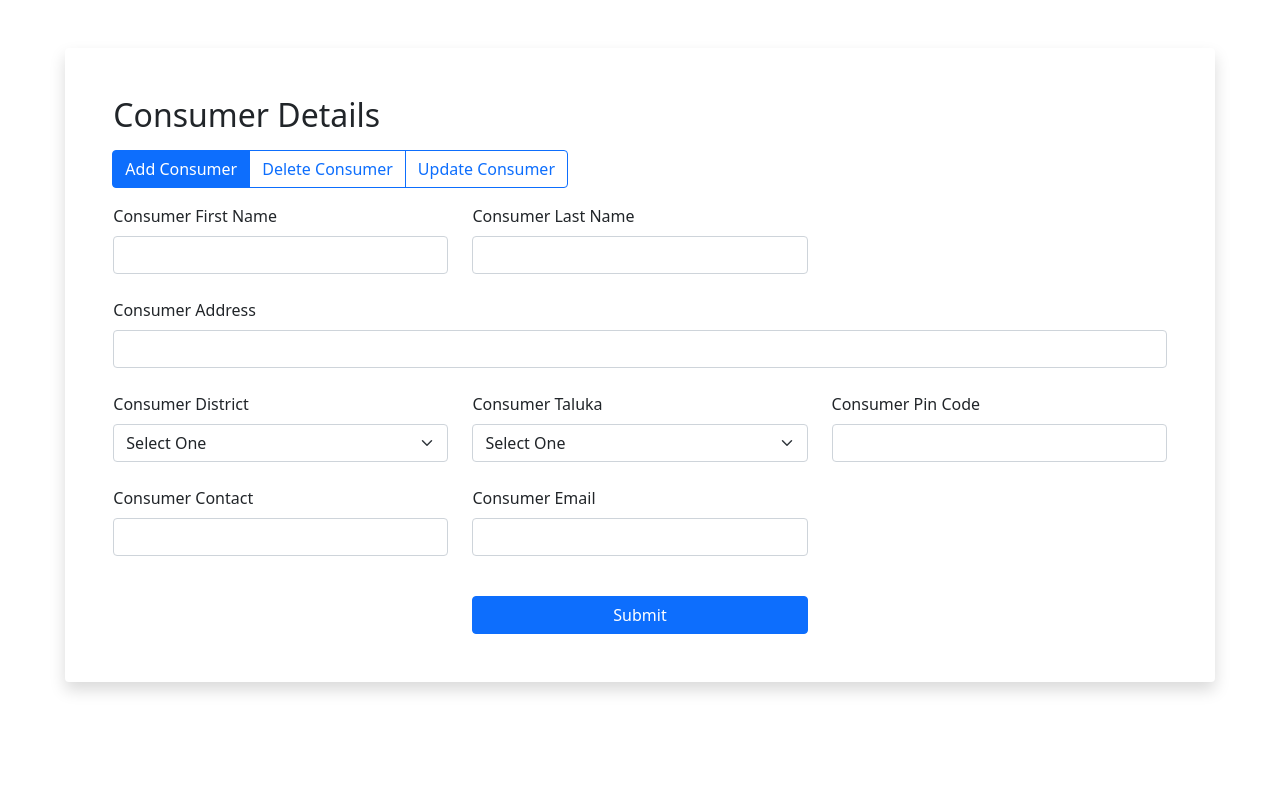
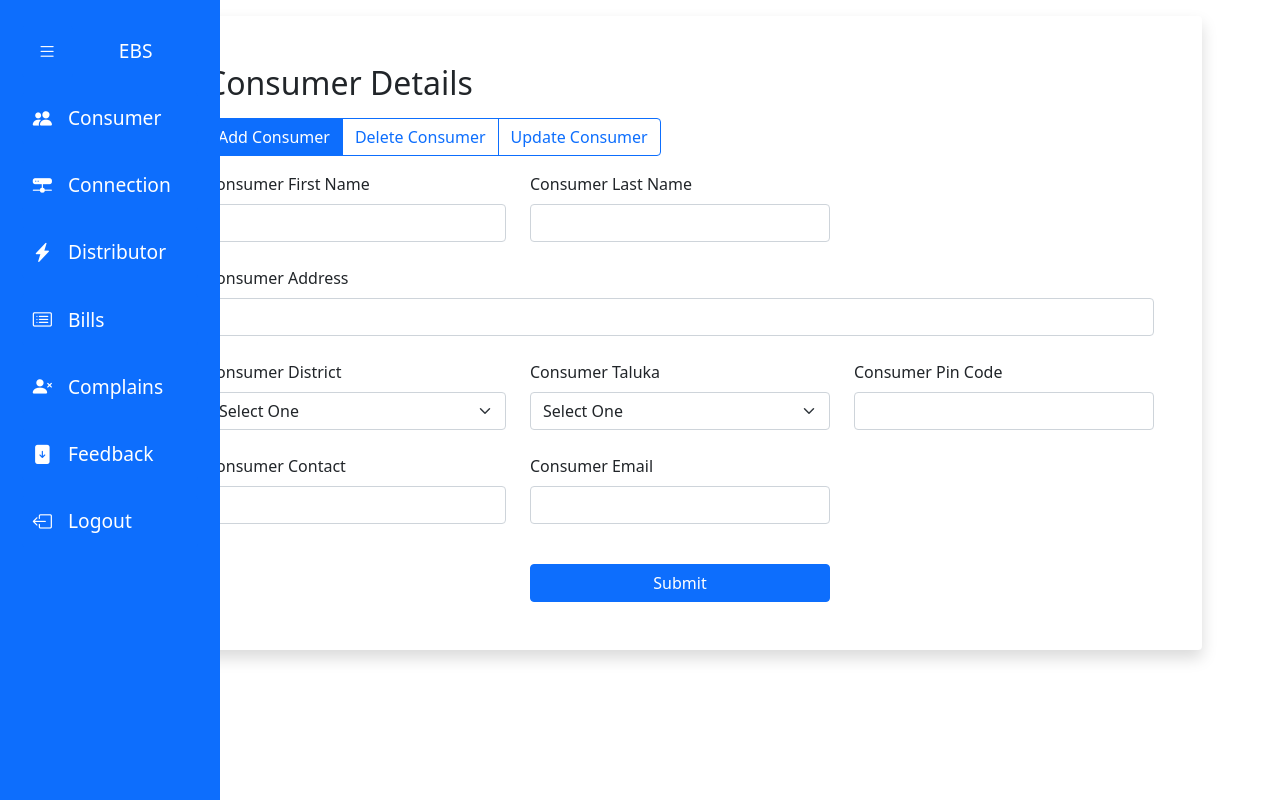
Before and after one commit to Sachinsingh01/ElecBillSys, a Flask app: page /adminCust in a window 1280 px wide. Run offline with Flask 2, Linux system fonts and the light colour scheme; the visitor is signed in with stand-in values (Sample User, id 1).

Commit message:
navbar complete

```diff
--- a/application/static/css/navbar.css
+++ b/application/static/css/navbar.css
@@ -6,9 +6,10 @@
     height: 100vh;
     background-color: #0d6efd;
     transition: 0.2s ease-in-out;
-    position: absolute;
+    position: fixed;
     top: 0;
     left: 0;
+    z-index: 1000;
 }
 
 
--- a/application/templates/customerDataInput.html
+++ b/application/templates/customerDataInput.html
@@ -53,6 +53,11 @@
             color: #e74c3c;
             visibility: visible;
         }
+        #container{
+            position: absolute;
+            width: calc(100vw - 80px);
+            right: 0;
+        }
     </style>
     <title>Admin Dash</title>
 </head>
@@ -62,7 +67,7 @@
     <div class="container-fluid rounded" id="container">
         <section class="row justify-content-center">
             <section class="col-12 col-sm-11 col-md-11" id="loaderfn">
-                <form method="POST" class="shadow p-5 mb-5 bg-body rounded mt-5" id="conFormInp">
+                <form method="POST" class="shadow p-5 m-3 bg-body rounded" id="conFormInp">
                     <h2 class="text-start mb-3">Consumer Details</h2>
                     <div class="btn-group mb-3" role="group" aria-label="Basic radio toggle button group">
                         <input type="radio" class="btn-check" name="custFuncType" id="custAdd" value="custAdd" autocomplete="off"
@@ -86,6 +91,7 @@
                     {% endwith %}
                     {% include "includes/consumerInputs/consumerAdd.html" %}
                     {% include "includes/consumerInputs/consumerFilter.html" %}
+                    {% include "navbar.html" %}
             </section>
         </section>
     </div>
--- a/application/templates/navbar.html
+++ b/application/templates/navbar.html
@@ -26,13 +26,13 @@
         <div class="ctn-body">
             <ul class="nav-list">
                 <li class="nav-elements"><i id="hamburger" class="bi bi-list"></i><div class="nav-app-name">EBS</div></li>
-                <li class="nav-elements"><a href="#" class="nav-link"><i class="bi bi-people-fill"></i><div class="nav-txt">Consumer</div></a></li>
-                <li class="nav-elements"><a href="#" class="nav-link"><i class="bi bi-hdd-network-fill"></i><div class="nav-txt">Connection</div></a></li>
-                <li class="nav-elements"><a href="#" class="nav-link"><i class="bi bi-lightning-charge-fill"></i><div class="nav-txt">Distributor</div></a></li>
+                <li class="nav-elements"><a href="/adminCust" class="nav-link"><i class="bi bi-people-fill"></i><div class="nav-txt">Consumer</div></a></li>
+                <li class="nav-elements"><a href="/adminConn" class="nav-link"><i class="bi bi-hdd-network-fill"></i><div class="nav-txt">Connection</div></a></li>
+                <li class="nav-elements"><a href="/adminDist" class="nav-link"><i class="bi bi-lightning-charge-fill"></i><div class="nav-txt">Distributor</div></a></li>
                 <li class="nav-elements"><a href="#" class="nav-link"><i class="bi bi-card-list"></i><div class="nav-txt">Bills</div></a></li>
                 <li class="nav-elements"><a href="#" class="nav-link"><i class="bi bi-person-x-fill"></i><div class="nav-txt">Complains</div></a></li>
                 <li class="nav-elements"><a href="#" class="nav-link"><i class="bi bi-file-arrow-down-fill"></i><div class="nav-txt">Feedback</div></a></li>
-                <li class="nav-elements"><a href="#" class="nav-link"><i class="bi bi-box-arrow-left"></i><div class="nav-txt">Logout</div></a></li>
+                <li class="nav-elements"><a href="{{url_for('logout')}}" class="nav-link"><i class="bi bi-box-arrow-left"></i><div class="nav-txt">Logout</div></a></li>
             </ul>
         </div>
     </div>
```
Also changed, not shown: application/templates/connectionDataInput.html (+7 -1 lines), application/templates/distributorDataInput.html (+8 -0 lines).
